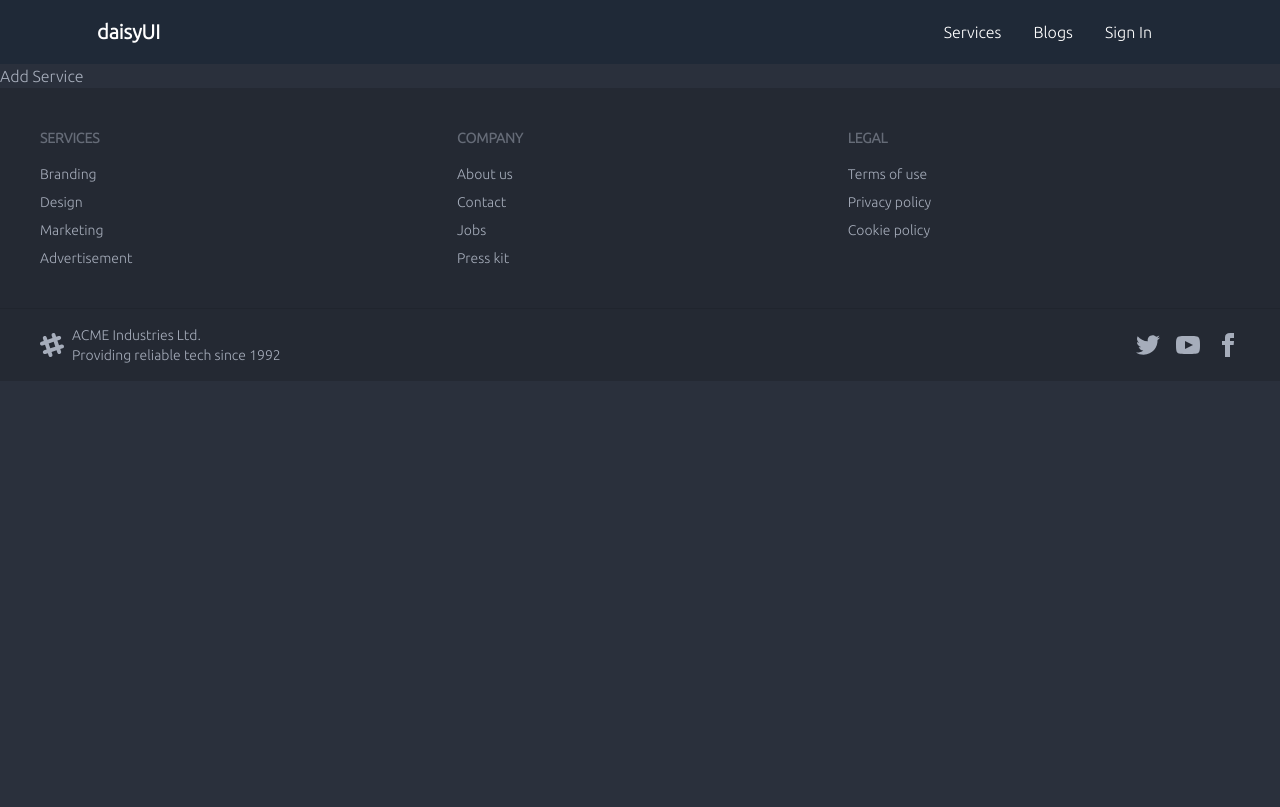
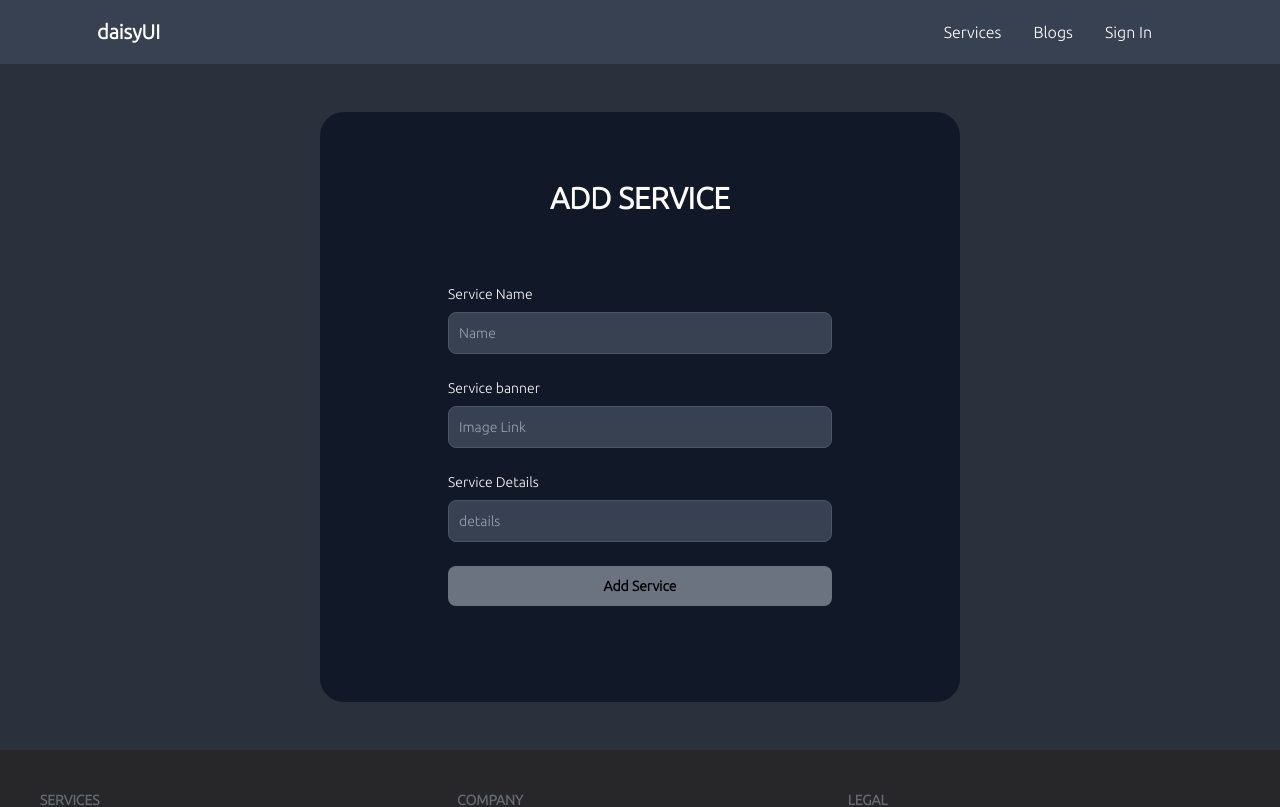
Before and after one commit to AkashAkter/service-review-client-repo, a React (Create React App) app: page /addServices in a window 1280 px wide. Shown: the top 807 px of the page. Built offline with nearby package versions, Linux system fonts and the light colour scheme; no server answers.

Commit message:
service and review form added

```diff
--- /dev/null
+++ b/src/Pages/AddReview/AddReview.js
@@ -0,0 +1,28 @@
+import React from 'react';
+
+const AddReview = () => {
+    return (
+        <div className='bg-gray-900 m-12 p-12 lg:mx-80 rounded-3xl'>
+            <h1 className='text-white text-center font-black text-3xl my-5'>ADD YOUR OWN REVIEW</h1>
+            <form className="space-y-4 md:space-y-6 px-20 py-12">
+                <div>
+                    <label htmlFor="name" className="block mb-2 text-sm font-medium text-white">Your Name</label>
+                    <input type="text" name="name" id="name" className=" border sm:text-sm rounded-lg focus:ring-primary-600 focus:border-primary-600 block w-full p-2.5 bg-gray-700 border-gray-600 placeholder-gray-400 text-white focus:ring-blue-500 focus:border-blue-500" placeholder="Name" required="" />
+                </div>
+                <div>
+                    <label htmlFor="email" className="block mb-2 text-sm font-medium text-white">Your email</label>
+                    <input type="email" name="email" id="email" className=" border sm:text-sm rounded-lg focus:ring-primary-600 focus:border-primary-600 block w-full p-2.5 bg-gray-700 border-gray-600 placeholder-gray-400 text-white focus:ring-blue-500 focus:border-blue-500" placeholder="name@gmail.com" required="" />
+                </div>
+                <div>
+                    <label htmlFor="details" className="block mb-2 text-sm font-medium text-white">Review Details</label>
+                    <input type="text" name="details" id="details" className=" border sm:text-sm rounded-lg focus:ring-primary-600 focus:border-primary-600 block w-full p-2.5 bg-gray-700 border-gray-600 placeholder-gray-400 text-white focus:ring-blue-500 focus:border-blue-500" placeholder="details" required="" />
+                </div>
+
+                <input type="submit" className="w-full bg-gray-500 text-black font-extrabold hover:text-white hover:bg-gray-700 focus:ring-4 focus:outline-none focus:ring-primary-300 rounded-lg text-sm px-5 py-2.5 text-center" value="Add Review" />
+
+            </form>
+        </div>
+    );
+};
+
+export default AddReview;
--- a/src/Pages/AddServices/AddServices.js
+++ b/src/Pages/AddServices/AddServices.js
@@ -3,7 +3,26 @@ import React from 'react';
 const AddServices = () => {
     return (
         <div>
-            <h1>Add Service</h1>
+            <div className='bg-gray-900 m-12 p-12 lg:mx-80 rounded-3xl'>
+                <h1 className='text-white text-center font-black text-3xl my-5'>ADD SERVICE</h1>
+                <form className="space-y-4 md:space-y-6 px-20 py-12">
+                    <div>
+                        <label htmlFor="name" className="block mb-2 text-sm font-medium text-white">Service Name</label>
+                        <input type="text" name="name" id="name" className=" border sm:text-sm rounded-lg focus:ring-primary-600 focus:border-primary-600 block w-full p-2.5 bg-gray-700 border-gray-600 placeholder-gray-400 text-white focus:ring-blue-500 focus:border-blue-500" placeholder="Name" required="" />
+                    </div>
+                    <div>
+                        <label htmlFor="image" className="block mb-2 text-sm font-medium text-white">Service banner</label>
+                        <input type="link" name="image" id="image" className=" border sm:text-sm rounded-lg focus:ring-primary-600 focus:border-primary-600 block w-full p-2.5 bg-gray-700 border-gray-600 placeholder-gray-400 text-white focus:ring-blue-500 focus:border-blue-500" placeholder="Image Link" required="" />
+                    </div>
+                    <div>
+                        <label htmlFor="details" className="block mb-2 text-sm font-medium text-white">Service Details</label>
+                        <input type="text" name="details" id="details" className=" border sm:text-sm rounded-lg focus:ring-primary-600 focus:border-primary-600 block w-full p-2.5 bg-gray-700 border-gray-600 placeholder-gray-400 text-white focus:ring-blue-500 focus:border-blue-500" placeholder="details" required="" />
+                    </div>
+
+                    <input type="submit" className="w-full bg-gray-500 text-black font-extrabold hover:text-white hover:bg-gray-700 focus:ring-4 focus:outline-none focus:ring-primary-300 rounded-lg text-sm px-5 py-2.5 text-center" value="Add Service" />
+
+                </form>
+            </div>
         </div>
     );
 };
--- /dev/null
+++ b/src/Pages/ReviewsSection/ReviewsSection.js
@@ -0,0 +1,11 @@
+import React from 'react';
+
+const ReviewsSection = () => {
+    return (
+        <div>
+            reviews
+        </div>
+    );
+};
+
+export default ReviewsSection;
--- a/src/Pages/Service/Service.js
+++ b/src/Pages/Service/Service.js
@@ -7,7 +7,7 @@ const Service = ({ service }) => {
     const { _id, image, name, details, price, } = service
     return (
         <div>
-            <div className="card bg-blue-600 shadow-xl m-6">
+            <div className="card bg-black shadow-xl m-6">
                 <figure className="px-10 pt-10">
 
                     <PhotoProvider>
@@ -20,7 +20,7 @@ const Service = ({ service }) => {
                     <h2 className="card-title">{name}</h2>
                     <p>{details}</p>
                     <div className="card-actions">
-                        <Link to={`/services/${_id}`}><button className="btn btn-primary">View Details</button></Link>
+                        <Link to={`/services/${_id}`}><button className="btn">View Details</button></Link>
                     </div>
                 </div>
             </div>
--- a/src/Pages/ServiceDetails/ServiceDetails.js
+++ b/src/Pages/ServiceDetails/ServiceDetails.js
@@ -2,11 +2,13 @@ import React from 'react';
 import { useLoaderData } from 'react-router-dom';
 import { PhotoProvider, PhotoView } from 'react-photo-view';
 import 'react-photo-view/dist/react-photo-view.css';
+import ReviewsSection from '../ReviewsSection/ReviewsSection';
+import AddReview from '../AddReview/AddReview';
 
 const ServiceDetails = () => {
 
     const service = useLoaderData();
-    console.log(service.more_images);
+    // console.log(service.more_images);
     const { img1, img2, img3, img4, img5, img6 } = service.more_images;
 
     return (
@@ -53,7 +55,10 @@ const ServiceDetails = () => {
 
             {/* REVIEW SECTION STARTS HERE*/}
             <section>
+                <ReviewsSection></ReviewsSection>
+                <AddReview
 
+                ></AddReview>
             </section>
             {/* REVIEW SECTION ENDS HERE*/}
         </div>
--- a/src/Pages/Shared/Footer/Footer.js
+++ b/src/Pages/Shared/Footer/Footer.js
@@ -3,7 +3,7 @@ import React from 'react';
 const Footer = () => {
     return (
         <div>
-            <footer className="footer p-10 bg-base-200 text-base-content">
+            <footer className="footer p-10 bg-zinc-800 text-base-content">
                 <div>
                     <span className="footer-title">Services</span>
                     <a href="/" className="link link-hover">Branding</a>
--- a/src/Pages/Shared/Header/Header.js
+++ b/src/Pages/Shared/Header/Header.js
@@ -13,7 +13,7 @@ const Header = () => {
     }
     return (
         <div>
-            <div className="navbar bg-gray-800 px-20 text-white">
+            <div className="navbar bg-gray-700 px-20 text-white">
                 <div className="navbar-start">
                     <div className="dropdown">
                         <label tabIndex={0} className="btn btn-ghost lg:hidden">
```
